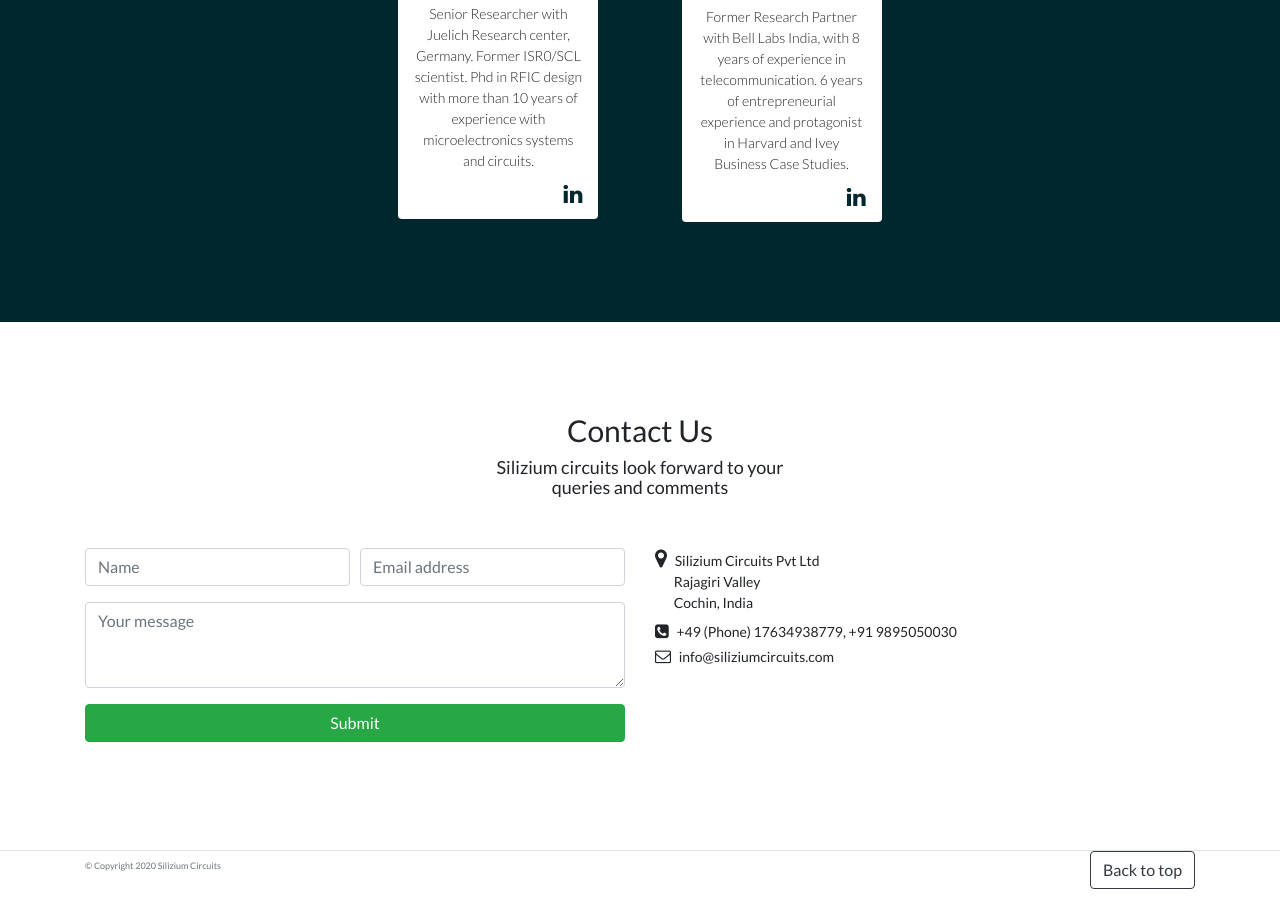
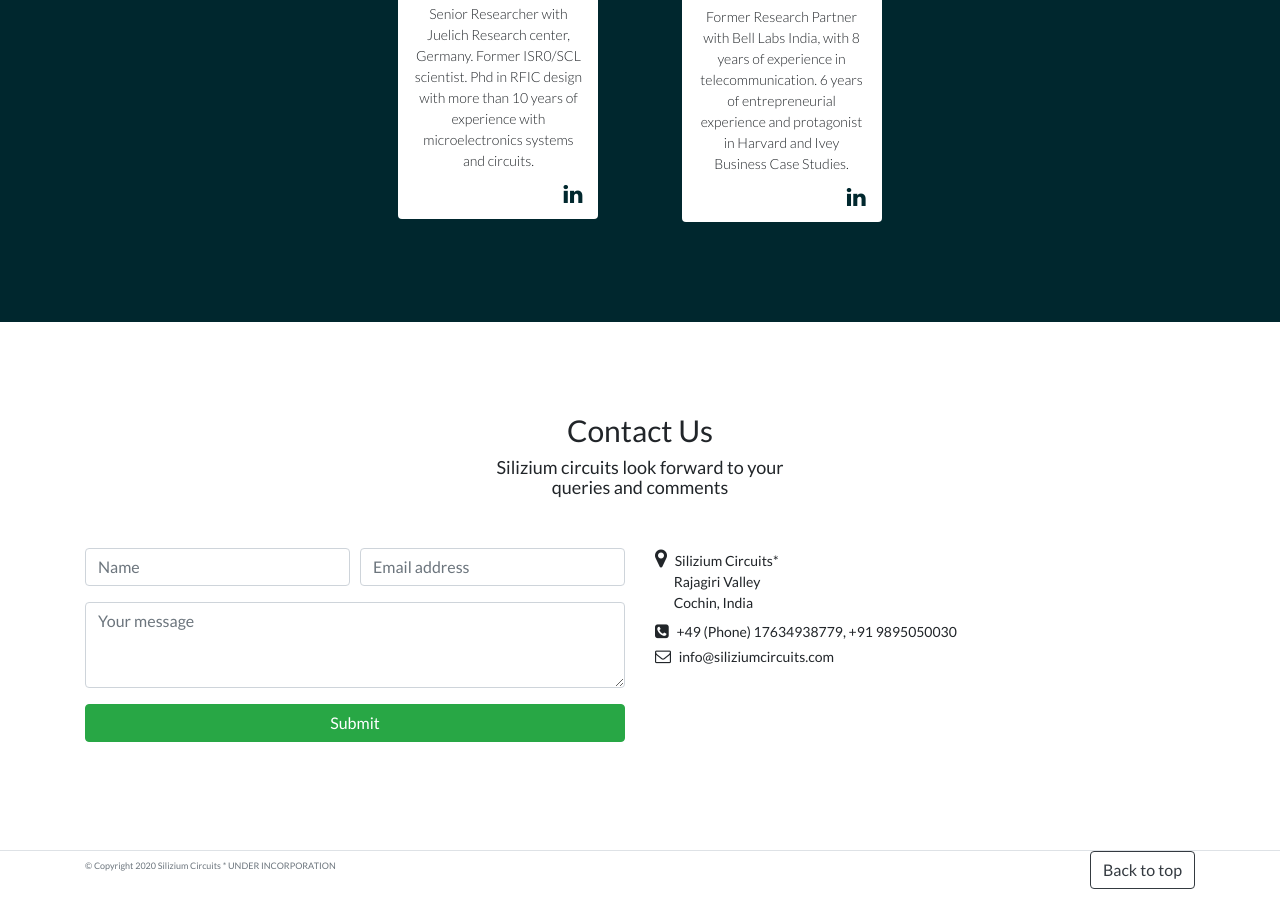
Before and after one commit to siliziumcircuits/siliziumcircuits.github.io, a plain HTML site: page index.html in a window 1280 px wide. Shown: the part 1431-2336 px from the top of the page. Drawn offline with nearby package versions, Linux system fonts and the light colour scheme.

Commit message:
Update index.html

```diff
--- a/index.html
+++ b/index.html
@@ -265,7 +265,7 @@
                 aria-hidden="true"
                 style="font-size: 21px;"
               ></i>
-              Silizium Circuits Pvt Ltd
+              Silizium Circuits*
             </p>
             <p class="mb-0 ml-3">
               &nbsp;Rajagiri Valley
@@ -299,6 +299,7 @@
         </p>
         <p class="copy-text">
           © Copyright 2020 Silizium Circuits
+          * UNDER INCORPORATION
         </p>
       </div>
     </footer>
```
